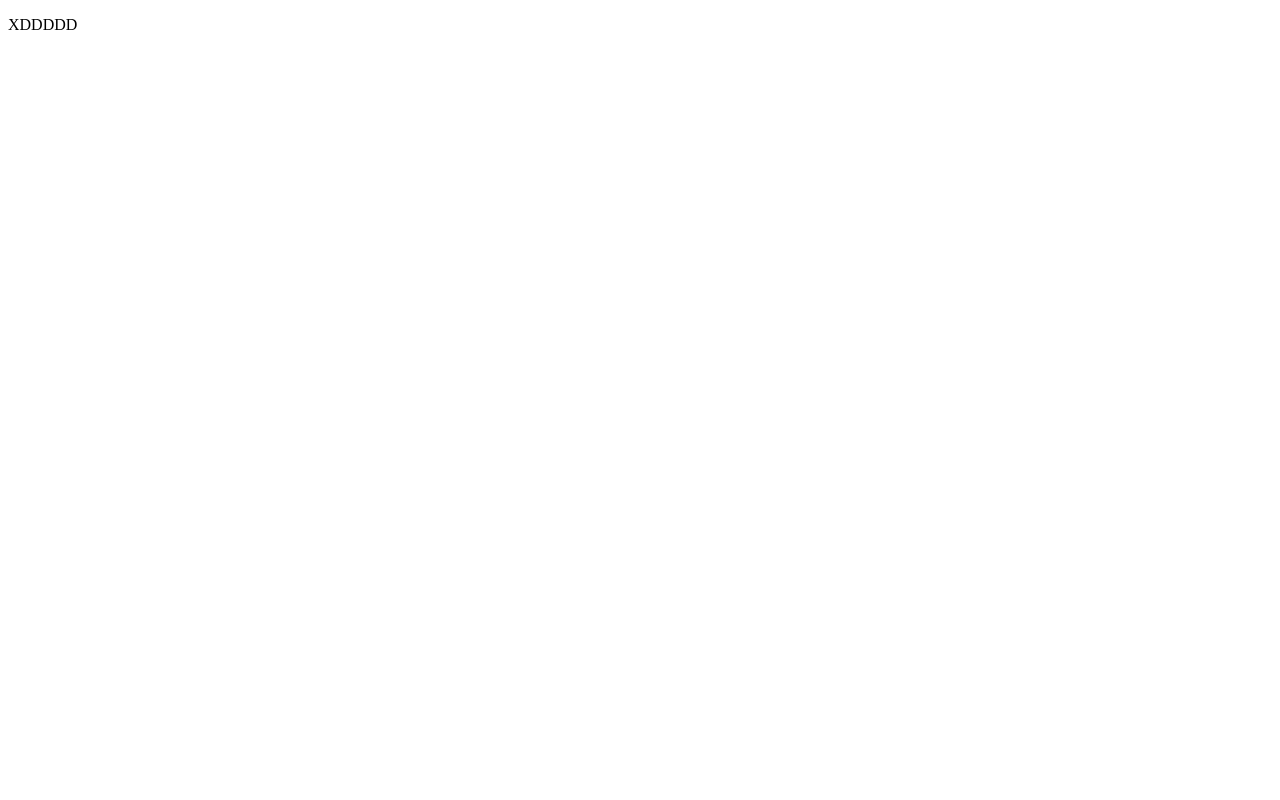
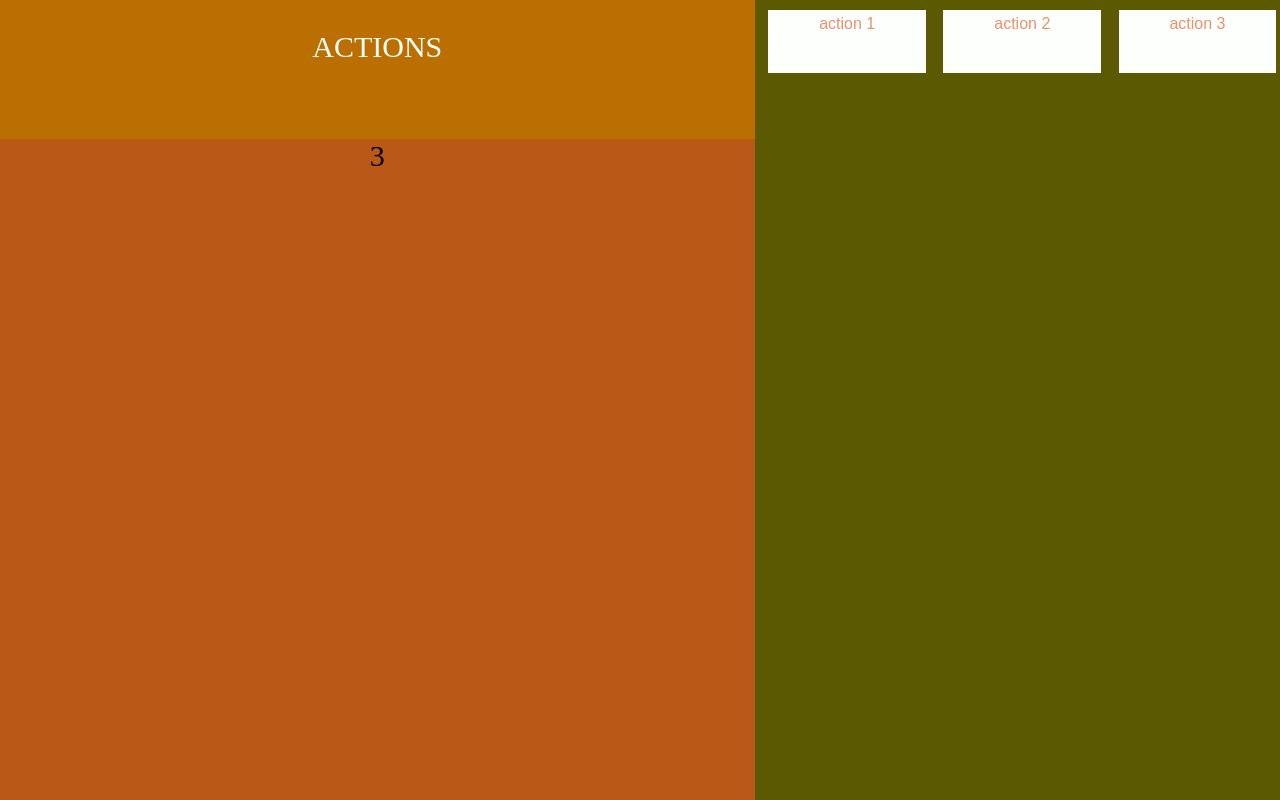
Before and after one commit to ArturMarcinkowski/CLICKER_2420, a plain HTML site: page pages/index.html in a window 1280 px wide. Drawn offline with Linux system fonts and the light colour scheme.

Commit message:
Scaffolded website

```diff
--- a/pages/index.html
+++ b/pages/index.html
@@ -1,11 +1,25 @@
 <!DOCTYPE html>
 <html lang="en">
-<head>
-    <meta charset="UTF-8">
-    <meta name="viewport" content="width=device-width, initial-scale=1.0">
-    <title>CLICKER2040</title>
-</head>
-<body>
-    <p>XDDDDD</p>
-</body>
+	<head>
+		<meta charset="UTF-8" />
+		<meta name="viewport" content="width=device-width, initial-scale=1.0" />
+		<link rel="stylesheet" href="../styles/styles.css" />
+
+		<title>CLICKER2040</title>
+	</head>
+	<body>
+		<div class="grid-container">
+			<div class="grid-item  item1">
+				<p class="text">ACTIONS</p>
+			</div>
+			<div class="grid-item  item2">
+				<button class="button">action 1</button>
+				<button class="button">action 2</button>
+				<button class="button">action 3</button>
+			</div>
+			<div class="grid-item  item3">3</div>
+		</div>
+	</body>
+
+	<script src="../scripts/main.js"></script>
 </html>
--- a/scripts/main.js
+++ b/scripts/main.js
@@ -1,3 +1,5 @@
-<script>
+function hahaha() {
+	document.getElementById("aaa").innerHTML = "Cipsko";
+}
 
-</script>
+document.getElementById("btn").addEventListener("click", hahaha);
--- a/styles/styles.css
+++ b/styles/styles.css
@@ -0,0 +1,54 @@
+body,
+html {
+	height: 100%;
+	padding: 0;
+	margin: 0;
+}
+
+.grid-container {
+	display: grid;
+	background-color: blueviolet;
+	width: 100%;
+	height: 100%;
+}
+
+.grid-item {
+	background-color: blueviolet;
+	text-align: center;
+	font-size: 30px;
+}
+
+.item1 {
+	grid-column: 1 / span 2;
+	grid-row: 1 / span 3;
+	background-color: #ba6f00;
+}
+
+.item2 {
+	grid-column: 3;
+	grid-row: 1 / span 45;
+	background-color: #5b5a02;
+}
+
+.item3 {
+	grid-column: 1 / span 2;
+	grid-row: 4 / span 42;
+	background-color: #ba5818;
+}
+
+.button {
+	background-color: #fdfffc;
+	border: none;
+	color: #ea916e;
+	padding: 5px 0px 40px;
+	margin: 10px 0px 0px 10px;
+	text-decoration: none;
+	display: inline-block;
+	font-size: 16px;
+	width: 30%;
+	text-align: center;
+}
+
+.text {
+	color: #FDFFFC;
+}
```
Also changed, not shown: palette.scss (added, +15 -0 lines), 1 other file.
